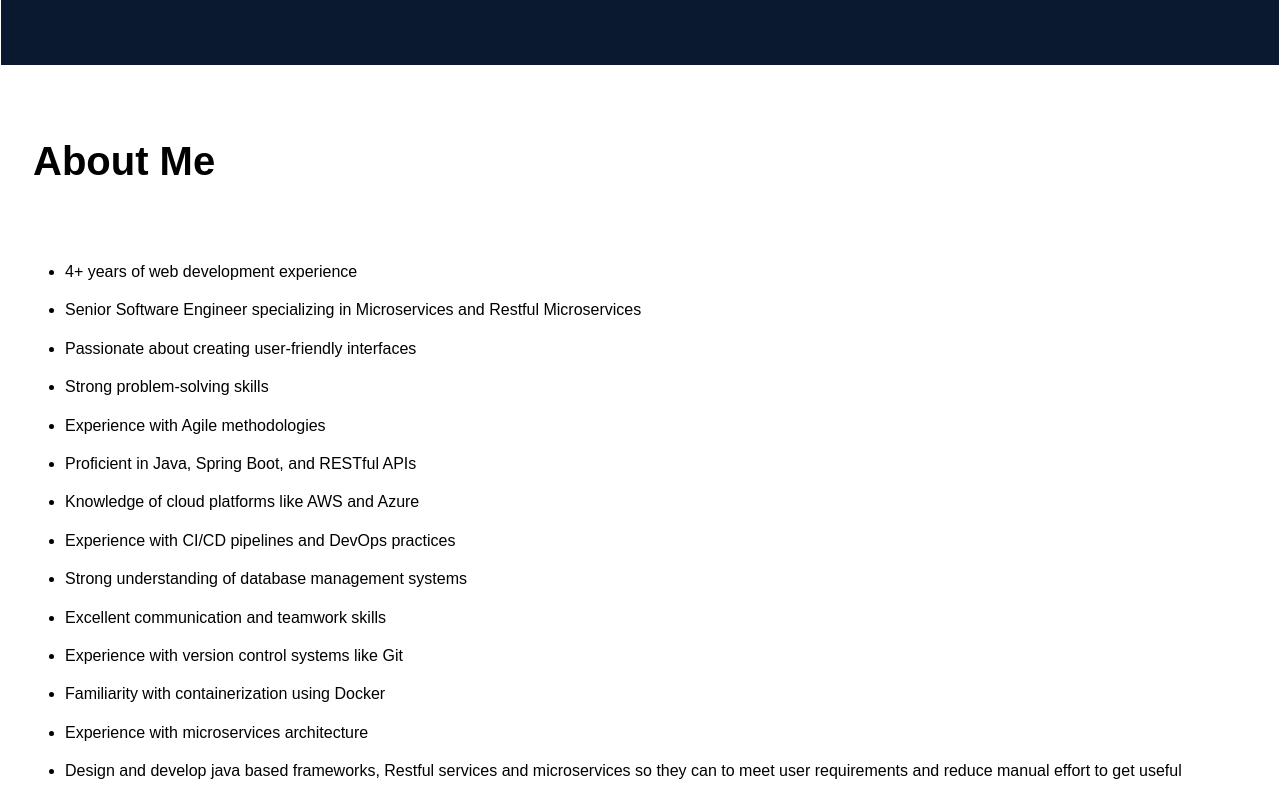
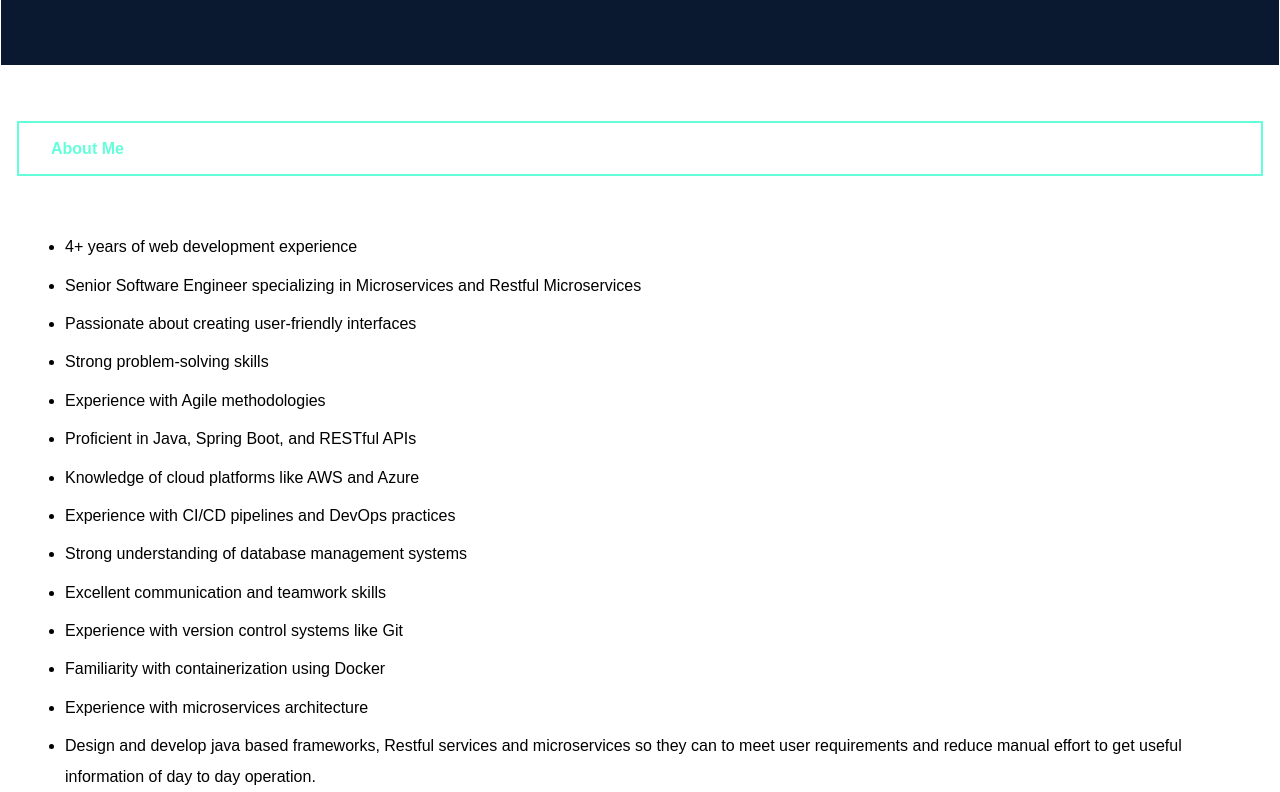
Before and after one commit to iahmadmohtashim/portfolio, a React (Create React App) app: page / in a window 1280 px wide. Shown: the part 800-1592 px from the top of the page. Built offline with nearby package versions, Linux system fonts and the light colour scheme.

Commit message:
modifying style

```diff
--- a/src/App.css
+++ b/src/App.css
@@ -89,6 +89,21 @@ section {
   padding: 4rem 2rem;
   min-height: 100vh;
 }
+
+.section h2{
+  background: transparent;
+  color: #64ffda;
+  border: 2px solid #64ffda;
+  padding: 1rem 2rem;
+  font-size: 1rem;
+  cursor: pointer;
+  transition: all 0.3s ease;
+}
+
+.section:hover {
+  background: rgba(100, 255, 218, 0.1);
+}
+
 
 .projects-container {
     grid-template-columns: 1fr;
```
